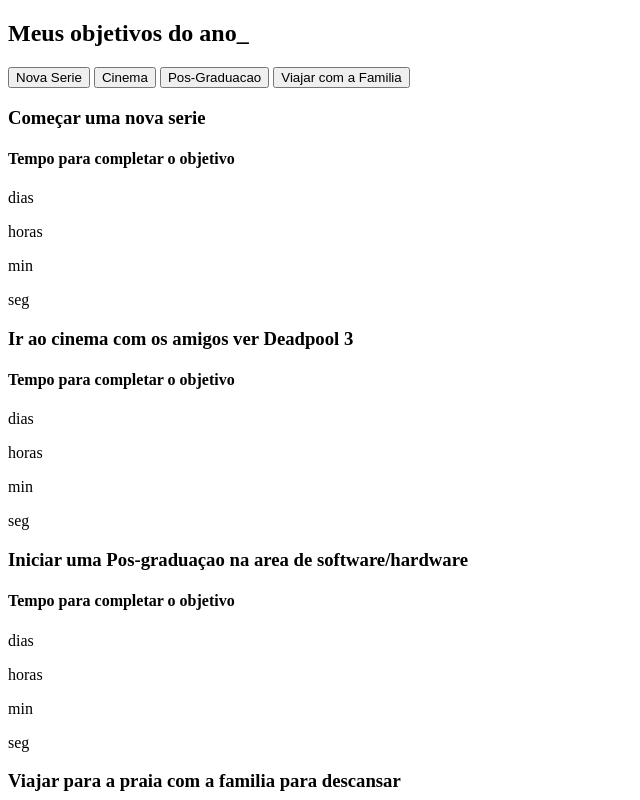
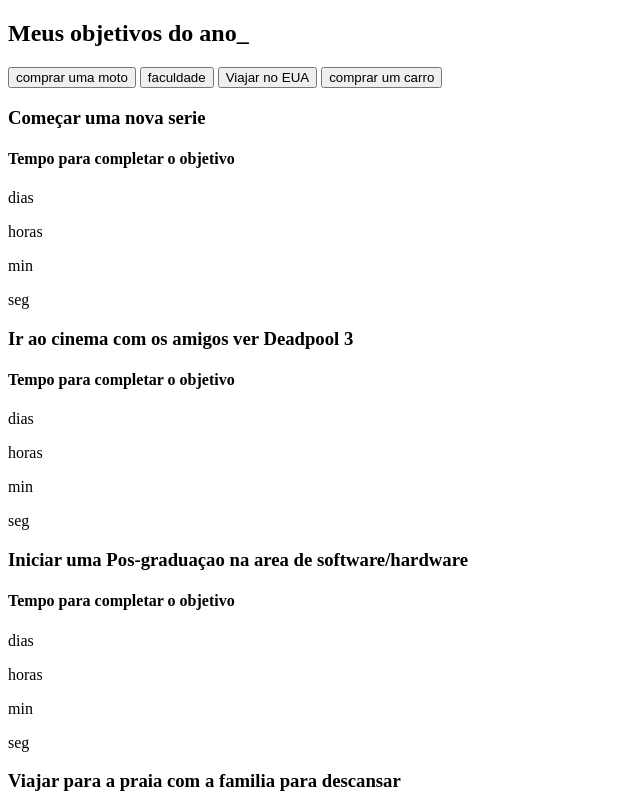
Before and after one commit to carloskkkkkk/2-c-projetoDeVida, a plain HTML site: page index.html in a window 1280 px wide. Shown: the top 800 px of the page, without its empty margins (0-640 px from the left). Drawn offline with Linux system fonts and the light colour scheme; a script that the page names is missing.

Commit message:
Update index.html completo

```diff
--- a/index.html
+++ b/index.html
@@ -13,10 +13,10 @@
         <h2 class="titulo-principal">Meus objetivos do ano<span>_</span></h2>
         <div class="conteudo">
             <div class="botoes">
-                <button class="botao ativo">Nova Serie</button>
-                <button class="botao">Cinema</button>
-                <button class="botao">Pos-Graduacao</button>
-                <button class="botao">Viajar com a Familia</button>
+                <button class="botao ativo">comprar uma moto</button>
+                <button class="botao">faculdade</button>
+                <button class="botao">Viajar no EUA</button>
+                <button class="botao">comprar um carro</button>
             </div>
             <div class="abas-textos">
                 <div class="aba-conteudo ativo">
```
